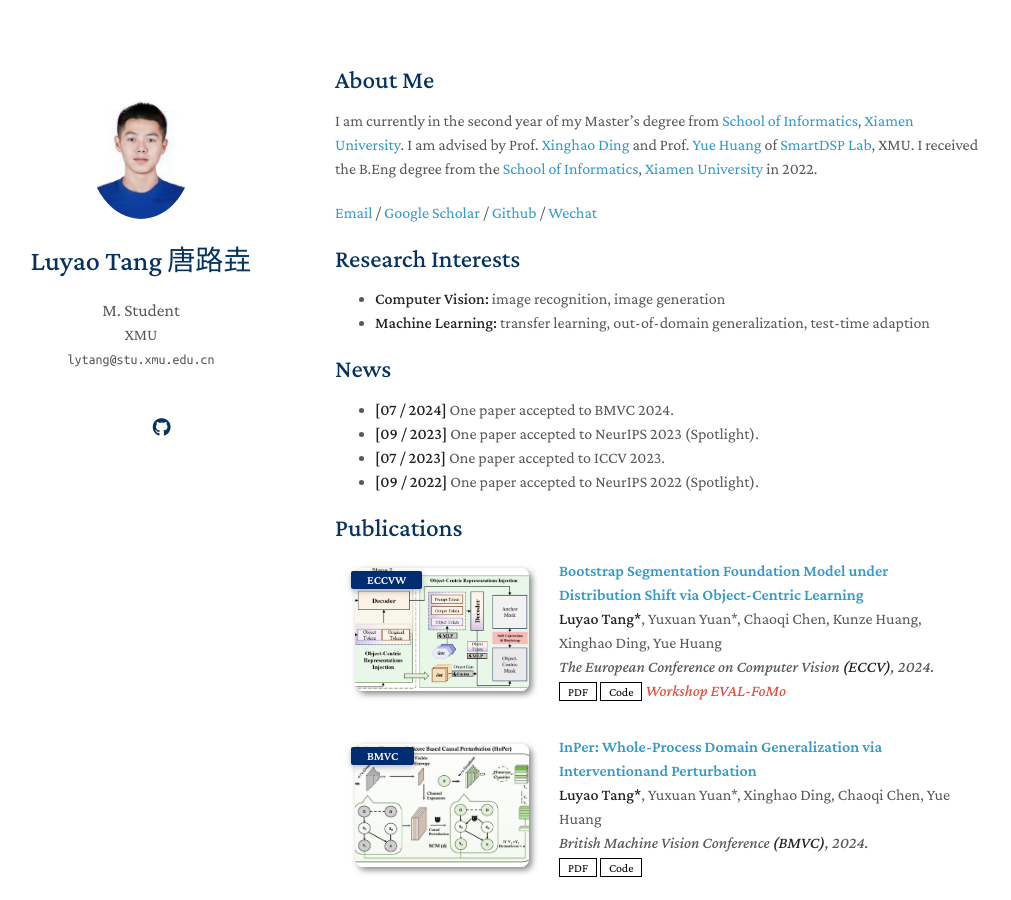
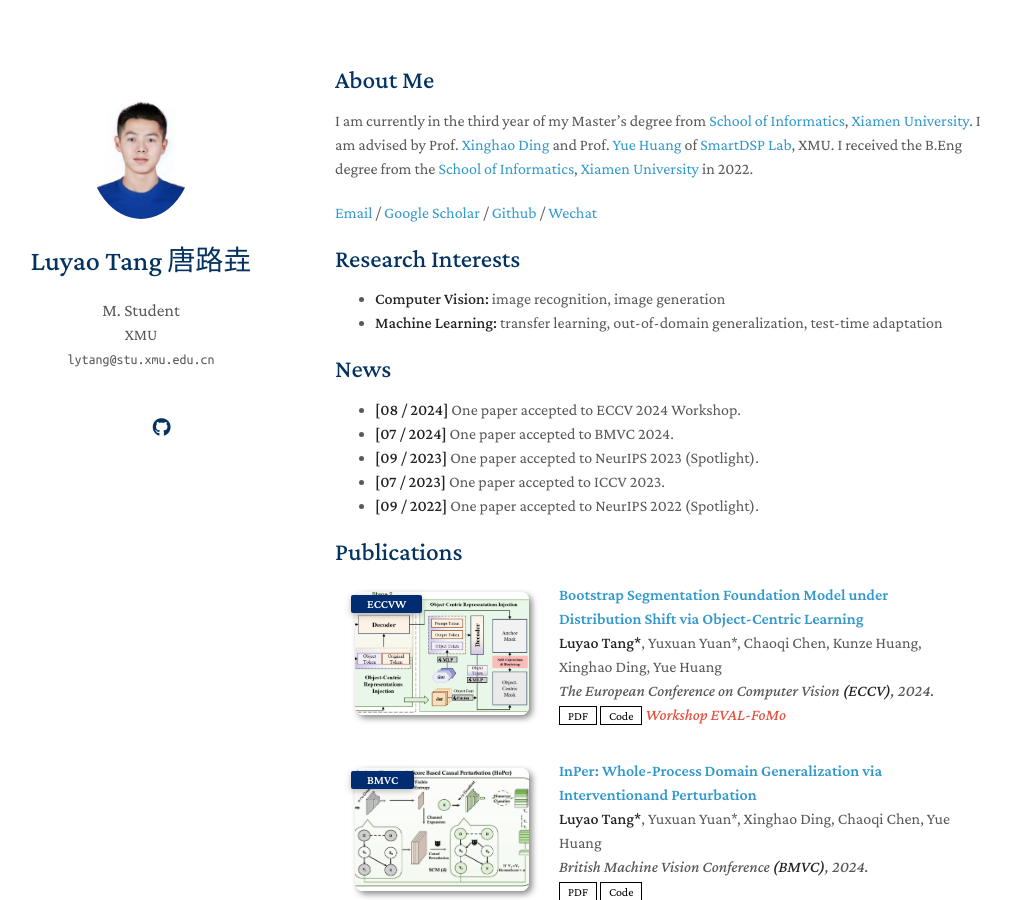
Before and after one commit to lytang63/lytang63.github.io, a Jekyll site: the page built from index.md, in a window 1280 px wide and 900 px high. Shown: the whole window, without its empty margins (135-1146 px from the left). Built offline with Jekyll 4.4.1, drawn with Linux system fonts in a browser that asks for light colours; nearby versions of some CDN libraries; a style sheet for code colours, icons or effects is not loaded; our own code applies the rules of GitHub Pages for plain Markdown files.

Commit message:
Update index.md

```diff
--- a/index.md
+++ b/index.md
@@ -4,16 +4,17 @@ layout: homepage
 
 ## About Me
 
-I am currently in the second year of my Master's degree from [School of Informatics](https://informatics.xmu.edu.cn/), [Xiamen University](https://www.xmu.edu.cn/). I am advised by Prof. [Xinghao Ding](https://xmu-smartdsp.github.io/teamindex/xhding.html) and Prof. [Yue Huang](https://xmu-smartdsp.github.io/teamindex/yhuang.html) of [SmartDSP Lab](https://xmu-smartdsp.github.io/), XMU. I received the B.Eng degree from the [School of Informatics](https://informatics.xmu.edu.cn/), [Xiamen University](https://www.xmu.edu.cn/) in 2022.
+I am currently in the third year of my Master's degree from [School of Informatics](https://informatics.xmu.edu.cn/), [Xiamen University](https://www.xmu.edu.cn/). I am advised by Prof. [Xinghao Ding](https://xmu-smartdsp.github.io/teamindex/xhding.html) and Prof. [Yue Huang](https://xmu-smartdsp.github.io/teamindex/yhuang.html) of [SmartDSP Lab](https://xmu-smartdsp.github.io/), XMU. I received the B.Eng degree from the [School of Informatics](https://informatics.xmu.edu.cn/), [Xiamen University](https://www.xmu.edu.cn/) in 2022.
 
 [Email](mailto:lytang@stu.xmu.edu.cn) / [Google Scholar](https://scholar.google.com/citations?user=kKaYkMcAAAAJ) / [Github](https://github.com/lytang63) / [Wechat](./assets/img/wechat.jpg)
 
 ## Research Interests
 
 - **Computer Vision:** image recognition, image generation
-- **Machine Learning:** transfer learning, out-of-domain generalization, test-time adaption
+- **Machine Learning:** transfer learning, out-of-domain generalization, test-time adaptation
 
 ## News
+- **[08 / 2024]** One paper accepted to ECCV 2024 Workshop.
 - **[07 / 2024]** One paper accepted to BMVC 2024.
 - **[09 / 2023]** One paper accepted to NeurIPS 2023 (Spotlight).
 - **[07 / 2023]** One paper accepted to ICCV 2023.
```
